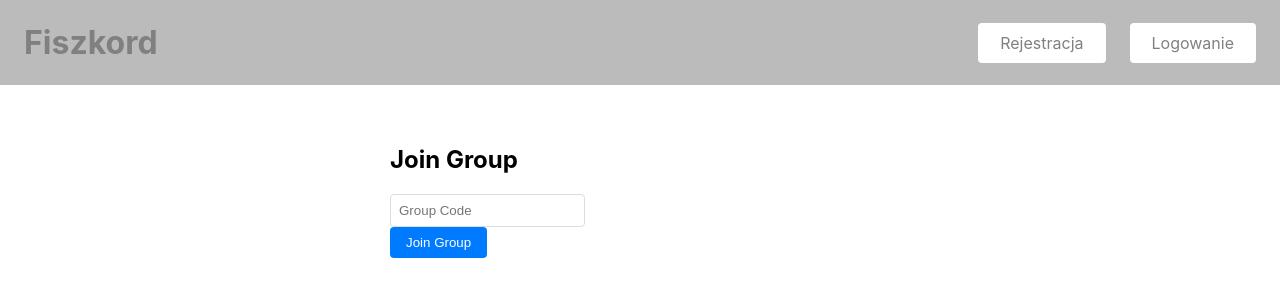
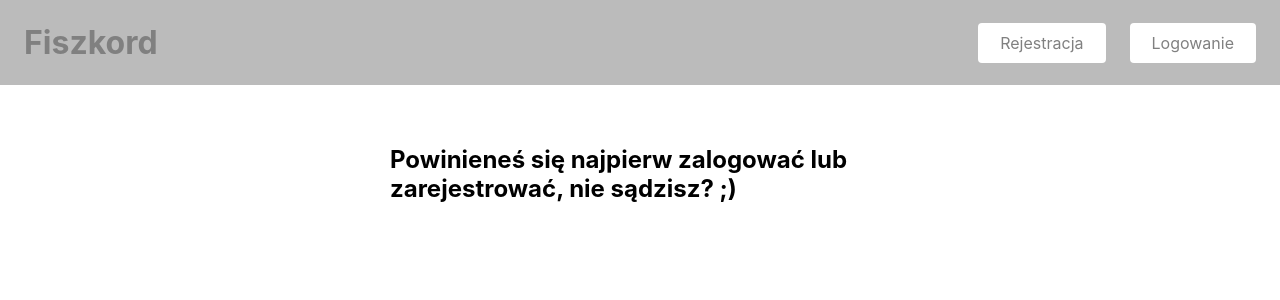
Before and after one commit to Olcia90079/FiszkordFront, a React (Create React App) app in the folder fiszkord_front/: page /join-group in a window 1280 px wide. Shown: the top 300 px of the page. Built offline with nearby package versions, Linux system fonts and the light colour scheme.

Commit message:
groups WIP

```diff
--- a/fiszkord_front/src/components/Groups/create_group.js
+++ b/fiszkord_front/src/components/Groups/create_group.js
@@ -14,19 +14,45 @@ import { useSelector } from 'react-redux';
 
 const CreateGroup = () => {
 
-    const [name, setName] = useState("");
-    const [code, setCode] = useState("");
+    const [name, setName] = useState('');
+    const [code, setCode] = useState('');
 
     const isLogged = useSelector(state => state.isLogged);
 
-    const handleSubmit = (e) => {
+    const handleSubmit = async (e) => {
         e.preventDefault();
-        axios.post('http://localhost:8080/api/group/create', { name: name, code: code }, { headers: { Authorization: `Bearer ${localStorage.getItem("accessToken")}` } })
-            .then(res => {
-                console.log(res);
-                console.log(res.data);
-            })
-    }
+
+        console.log(name);
+        console.log(code);
+        console.log(localStorage.getItem('access_token'));
+
+        try {
+            const response = await axios.post('http://localhost:8080/api/group/create', {
+                name: name,
+                code: code,
+            }, {
+                headers: {
+                    Authorization: `Bearer ${localStorage.getItem('access_token')}`,
+                },
+            });
+
+            console.log(response);
+
+            // Po utworzeniu grupy, wyświetl w console.log() listę grup, do których należy użytkownik.
+
+            // const response2 = axios.get('http://localhost:8080/api/group/user-groups', {
+            //     headers: {
+            //         Authorization: `Bearer ${localStorage.getItem('access_token')}`,
+            //     },
+            // });
+
+            // console.log("response2");
+            // console.log(response2);
+
+        } catch (error) {
+            console.log(error);
+        }
+    };
 
     return (
         <>
--- a/fiszkord_front/src/components/Groups/join_group.js
+++ b/fiszkord_front/src/components/Groups/join_group.js
@@ -9,35 +9,64 @@
 import React, { useState } from 'react';
 import axios from 'axios';
 import './join_group.css';
+import { useSelector } from 'react-redux';
 
 const JoinGroup = () => {
-    const [groupCode, setGroupCode] = useState('');
 
-    const handleJoinGroup = async () => {
+    const [code, setCode] = useState("");
+
+    const isLogged = useSelector(state => state.isLogged);
+
+    const handleSubmit = async (e) => {
+        e.preventDefault();
+
         try {
-            const response = await axios.post('http://localhost:8080/api/group/join', {
-                code: groupCode,
+            const response = axios.post('http://localhost:8080/api/group/join', {
+                code: code
+            }, {
+                headers: {
+                    Authorization: `Bearer ${localStorage.getItem('access_token')}`,
+                },
             });
+
             console.log(response);
+
+            // Po dołączeniu do grupy, wyświetl w console.log() listę grup, do których należy użytkownik.
+
+            // const response2 = axios.get('http://localhost:8080/api/group/user-groups', {
+            //     headers: {
+            //         Authorization: `Bearer ${localStorage.getItem('access_token')}`,
+            //     },
+            // });
+
+            // console.log("response2");
+            // console.log(response2);
+
         } catch (error) {
             console.log(error);
         }
-    };
+    }
 
     return (
-        <div className="container">
-            <h2>Join Group</h2>
-            <div className="input-group">
-                <input
-                    type="text"
-                    placeholder="Group Code"
-                    value={groupCode}
-                    onChange={(e) => setGroupCode(e.target.value)}
-                />
-            </div>
-            <button onClick={handleJoinGroup}>Join Group</button>
-        </div>
+        <>
+            {isLogged && (
+                <div className="join-group-container">
+                    <h1>Dołączanie do grupy</h1>
+                    <form onSubmit={handleSubmit}>
+                        <label>
+                            Kod grupy:
+                            <input type="text" name="code" onChange={e => setCode(e.target.value)} />
+                        </label>
+                        <input type="submit" value="Dołącz" />
+                    </form>
+                </div>)}
+            {!isLogged && (
+                <div className="container">
+                    <h2>Powinieneś się najpierw zalogować lub zarejestrować, nie sądzisz? ;) </h2>
+                </div>
+            )}
+        </>
     );
-};
+}
 
 export default JoinGroup;
--- a/fiszkord_front/src/components/Sidebar/index.js
+++ b/fiszkord_front/src/components/Sidebar/index.js
@@ -1,7 +1,8 @@
 import React from 'react';
+import { useEffect, useState } from 'react';
 import { Link } from 'react-router-dom'; // Jeśli korzystasz z routingu
 import './Sidebar.css'; // Zaimportuj plik ze stylami CSS
-// import axios from 'axios';
+import axios from 'axios';
 
 const Sidebar = () => {
   // Lista grup użytkownika
@@ -12,16 +13,30 @@ const Sidebar = () => {
 
   // Zwraca listę grup, do których należy użytkownik.
 
+  // TODO:
+  // Komponent za szybko próbuje pobrać listę grup użytkownika,
+  // zanim access token zostanie zapisany w localStorage.
+  // W takim przypadku, komponent nie wyświetli listy grup użytkownika,
+  // a w konsoli jest błąd 403 (Forbidden).
+  // Trzeba to jakoś poprawić :/
 
-  // const accessToken = localStorage.getItem('accessToken');
+  const [userGroups, setUserGroups] = useState([]);
 
-  // const userGroups = axios.get('http://localhost:8080/api/group/user-groups', {
-  //   headers: {
-  //     Authorization: `Bearer ${accessToken}`,
-  //   },
-  // });
-
-  const userGroups = ['Grupa 1', 'Grupa 2', 'Grupa 3']; // Przykładowa lista grup
+  useEffect(() => {
+    axios
+      .get('http://localhost:8080/api/group/user-groups', {
+        headers: {
+          Authorization: `Bearer ${localStorage.getItem('access_token')}`,
+        },
+      })
+      .then((res) => {
+        console.log(res.data);
+        setUserGroups(res.data);
+      })
+      .catch((err) => {
+        console.log(err);
+      });
+  }, []);
 
   return (
     <div className="sidebar">
@@ -30,7 +45,7 @@ const Sidebar = () => {
           <h2>Twoje grupy</h2>
           <ul>
             {userGroups.map((group, index) => (
-              <li key={index}>{group}</li>
+              <li key={index}>{group.name}</li>
             ))}
           </ul>
         </div>
```
